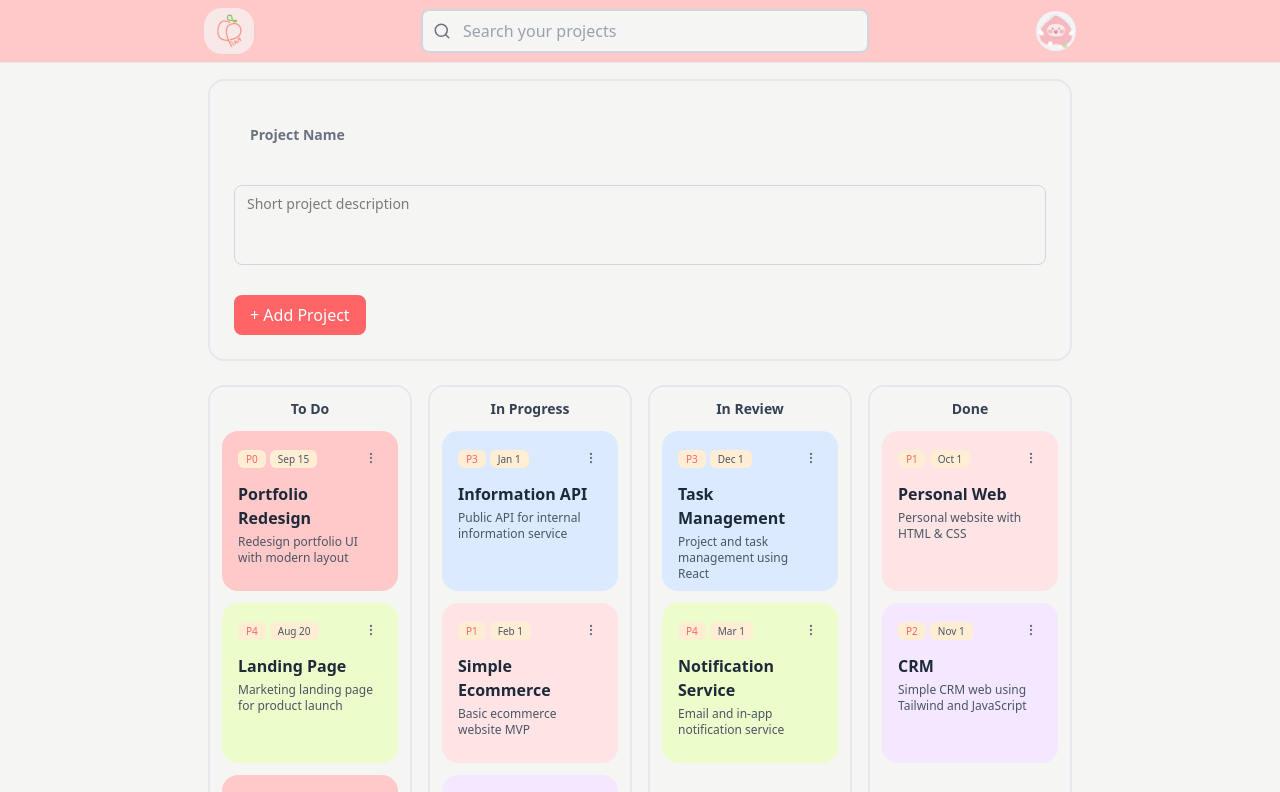
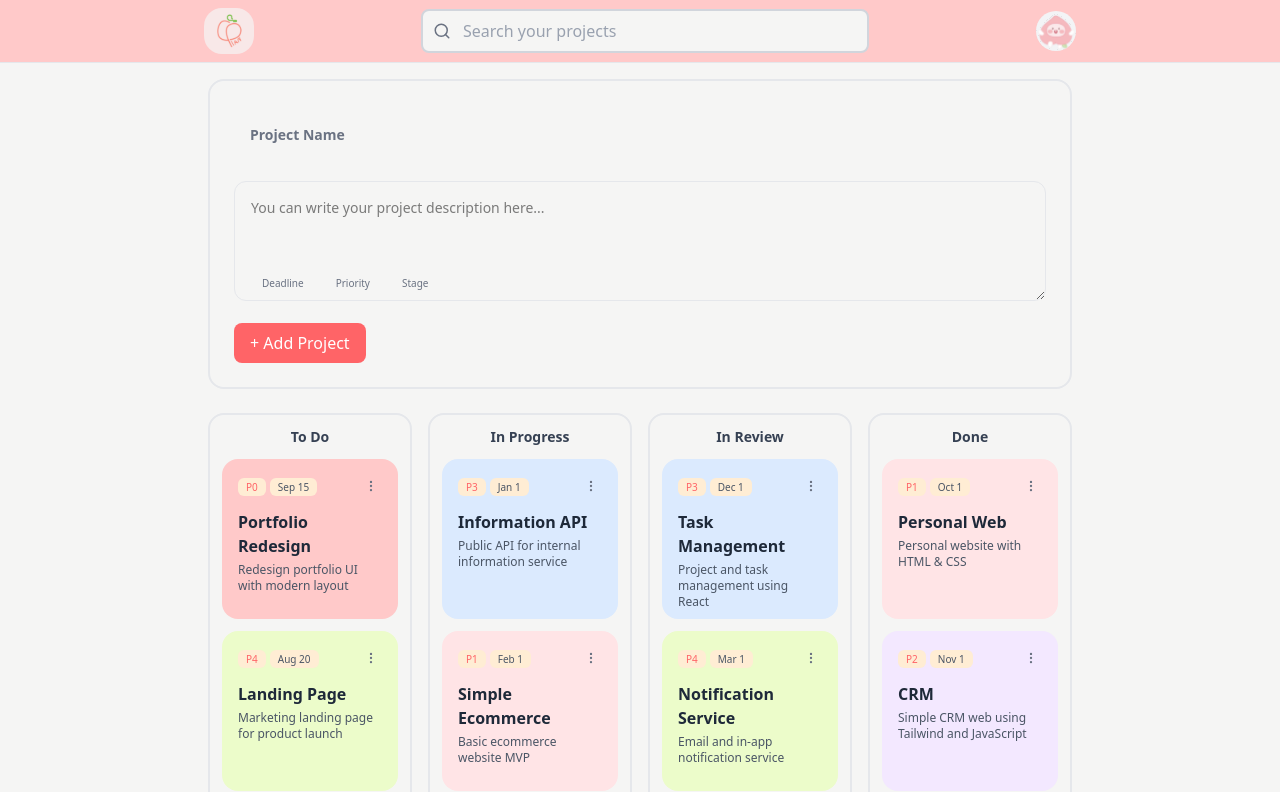
Before and after one commit to aletheaalmas/peachplan, a React (Vite) app: page / in a window 1280 px wide. Shown: the top 792 px of the page. Built offline with nearby package versions, Linux system fonts and the light colour scheme.

Commit message:
feat: add some pills in description box

```diff
--- a/src/components/project-form.tsx
+++ b/src/components/project-form.tsx
@@ -32,20 +32,39 @@ export function ProjectForm() {
         </Form.Control>
       </Form.Field>
 
-      <Form.Field name="description" className="mb-6">
-        <div className="mb-1 flex items-center justify-between">
-          <Form.Message match="valueMissing" className="text-xs text-red-500">
-            Required
-          </Form.Message>
+      <Form.Field name="description" className="mb-4">
+        <div className="relative">
+          <Form.Control asChild>
+            <textarea
+              placeholder="You can write your project description here..."
+              className="min-h-[120px] w-full rounded-xl border border-gray-200 px-4 py-4 text-sm outline-none focus:border-red-300 focus:ring-1 focus:ring-red-300"
+            />
+          </Form.Control>
+
+          {/* Pills */}
+          <div className="absolute bottom-3 left-4 flex gap-2">
+            <button
+              type="button"
+              className="rounded-full px-3 py-1 text-[10px] text-gray-500 hover:bg-gray-200"
+            >
+              Deadline
+            </button>
+
+            <button
+              type="button"
+              className="rounded-full px-3 py-1 text-[10px] text-gray-500 hover:bg-gray-200"
+            >
+              Priority
+            </button>
+
+            <button
+              type="button"
+              className="rounded-full px-3 py-1 text-[10px] text-gray-500 hover:bg-gray-200"
+            >
+              Stage
+            </button>
+          </div>
         </div>
-
-        <Form.Control asChild>
-          <textarea
-            required
-            placeholder="Short project description"
-            className="min-h-[80px] w-full resize-none rounded-lg border border-gray-300 px-3 py-2 text-sm outline-none focus:ring-1 focus:ring-red-300"
-          />
-        </Form.Control>
       </Form.Field>
 
       {/* Submit */}
```
